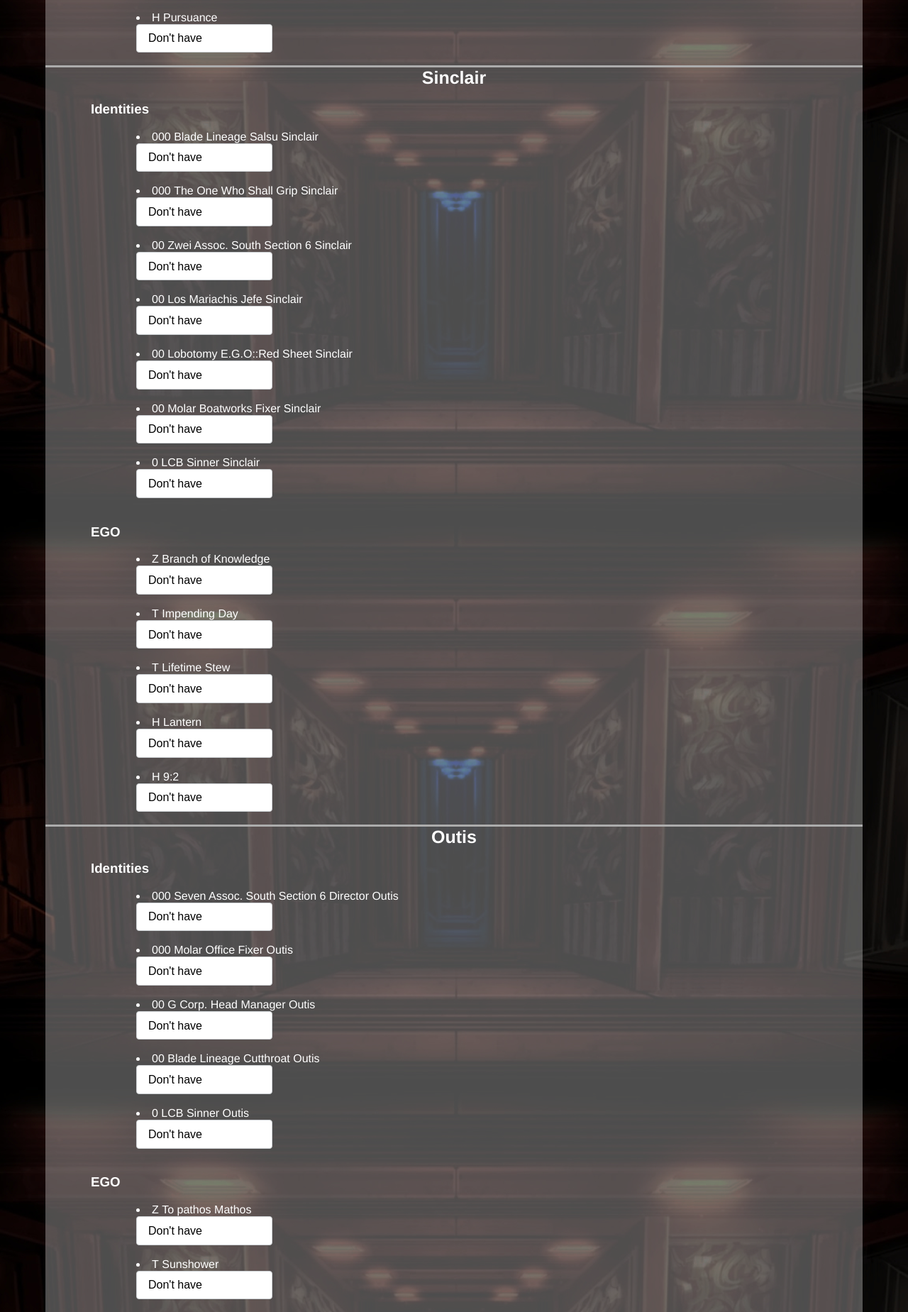
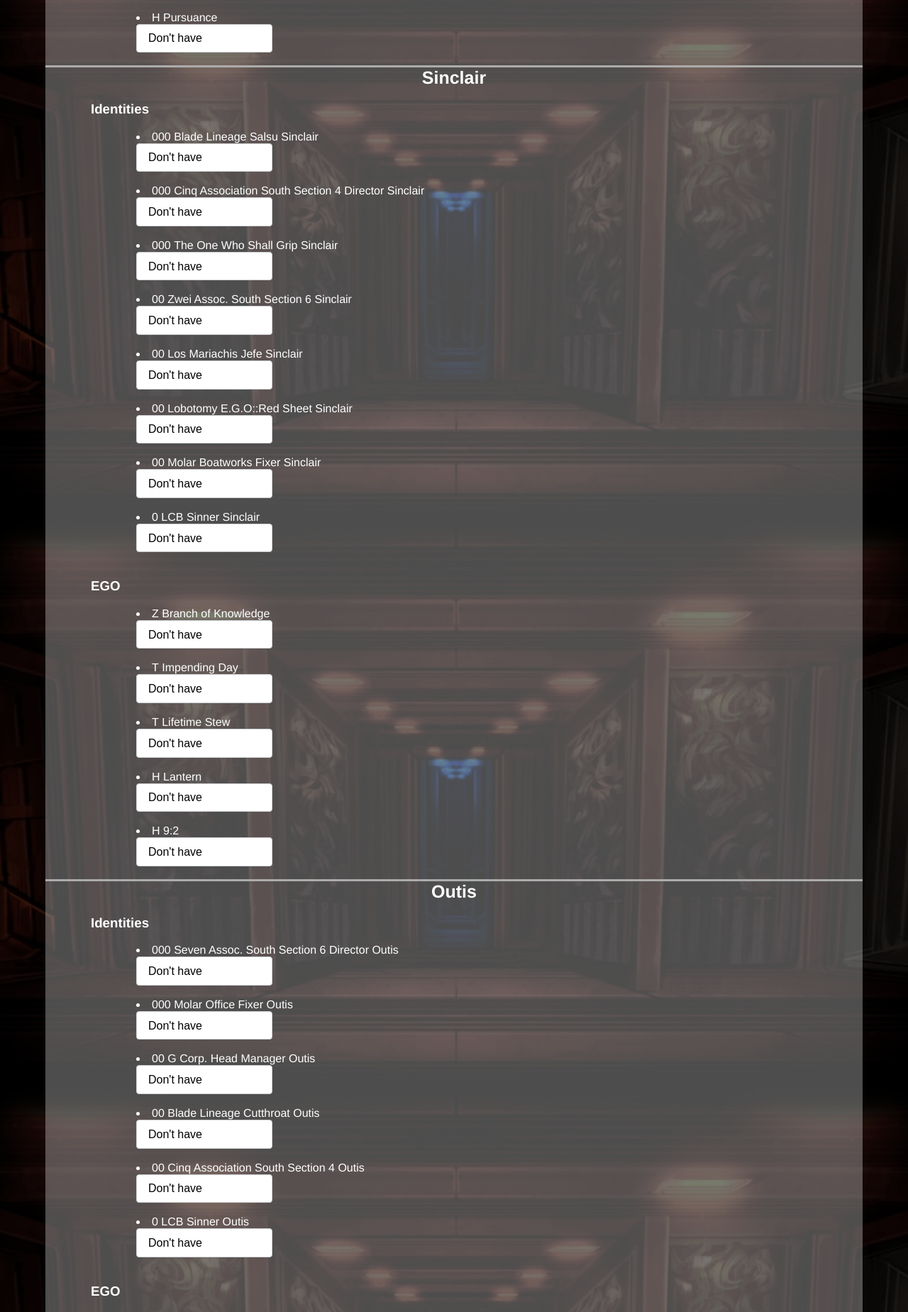
Before and after one commit to xfdxfdxfd/dantedoglcb, a Vue app: page /LCB/StatusSetting in a window 1280 px wide. Shown: the part 9748-11597 px from the top of the page at 71% size. Built offline with nearby package versions, Linux system fonts and the light colour scheme.

Commit message:
add 2 cinq ids

```diff
--- a/src/locales/en.json
+++ b/src/locales/en.json
@@ -22,6 +22,7 @@
     "Changelog30-11-2023":"Add Blind Obsession Ish EGO",
     "Changelog06-12-2023":"Add the 2 new Pequod IDs, Update the YiSang Sunshower's risk level",
     "Changelog12-12-2023":"Add Rodion's EGO Pursuance. Add the Github project link",
+    "Changelog15-12-2023":"Add 2 new cinq IDs",
 
     "Effloresced E.G.O::Spicebush YiSang":"Effloresced E.G.O::Spicebush YiSang",
     "Blade Lineage Salsu YiSang":"Blade Lineage Salsu YiSang",
@@ -94,6 +95,7 @@
     "LCB Sinner Rodion":"LCB Sinner Rodion",
 
     "Blade Lineage Salsu Sinclair":"Blade Lineage Salsu Sinclair",
+    "Cinq Association South Section 4 Director Sinclair":"Cinq Association South Section 4 Director Sinclair",
     "The One Who Shall Grip Sinclair":"The One Who Shall Grip Sinclair",
     "Zwei Assoc. South Section 6 Sinclair":"Zwei Assoc. South Section 6 Sinclair",
     "Los Mariachis Jefe Sinclair":"Los Mariachis Jefe Sinclair",
@@ -105,6 +107,7 @@
     "Molar Office Fixer Outis":"Molar Office Fixer Outis",
     "G Corp. Head Manager Outis":"G Corp. Head Manager Outis",
     "Blade Lineage Cutthroat Outis":"Blade Lineage Cutthroat Outis",
+    "Cinq Association South Section 4 Outis":"Cinq Association South Section 4 Outis",
     "LCB Sinner Outis":"LCB Sinner Outis",
 
     "G Corp. Manager Corporal Gregor":"G Corp. Manager Corporal Gregor",
--- a/src/locales/zh.json
+++ b/src/locales/zh.json
@@ -22,6 +22,7 @@
     "Changelog30-11-2023":"新增S3通行證EGO盲目瑪",
     "Changelog06-12-2023":"新增星巴箱和魁魁希，更新李箱的狐雨的危險度",
     "Changelog12-12-2023":"新增EGO執行羅，新增Github連結",
+    "Changelog15-12-2023":"新增五辛和五奧",
 
     "Effloresced E.G.O::Spicebush YiSang":"花箱",
     "Blade Lineage Salsu YiSang":"劍箱",
@@ -94,6 +95,7 @@
     "LCB Sinner Rodion":"初始羅",
 
     "Blade Lineage Salsu Sinclair":"劍辛",
+    "Cinq Association South Section 4 Director Sinclair":"五辛",
     "The One Who Shall Grip Sinclair":"N辛",
     "Zwei Assoc. South Section 6 Sinclair":"二辛",
     "Los Mariachis Jefe Sinclair":"墨西哥辛",
@@ -102,6 +104,7 @@
     "LCB Sinner Sinclair":"初始辛",
 
     "Seven Assoc. South Section 6 Director Outis":"七奧",
+    "Cinq Association South Section 4 Outis":"五奧",
     "Molar Office Fixer Outis":"臼奧",
     "G Corp. Head Manager Outis":"G奧",
     "Blade Lineage Cutthroat Outis":"劍奧",
--- a/src/views/Changelog.vue
+++ b/src/views/Changelog.vue
@@ -5,6 +5,10 @@
                 <h1 style="font-size: 40px;padding-top: 20px;color: #ffffff;">{{ $t(`Changelog`) }}</h1>
                 &nbsp;
                 <h2 style="border-bottom: 3px solid rgb(172, 172, 172);"></h2>
+                &nbsp;
+                <h3 class="box1h2text" style="text-align: left;">15-12-2023</h3>
+                <h3 class="box1h3text" style="text-align: left;color:#c2bfbf">{{ $t(`Changelog15-12-2023`) }}
+                </h3>
                 &nbsp;
                 <h3 class="box1h2text" style="text-align: left;">12-12-2023</h3>
                 <h3 class="box1h3text" style="text-align: left;color:#c2bfbf">{{ $t(`Changelog12-12-2023`) }}
--- a/src/views/StatusSetting.vue
+++ b/src/views/StatusSetting.vue
@@ -225,6 +225,7 @@ export default {
                 SinclairIDs: {
                     IDs: {
                         "Blade Lineage Salsu Sinclair": { rarity: "000", uptied: "0" },
+                        "Cinq Association South Section 4 Director Sinclair": { rarity: "000", uptied: "0" },
                         "The One Who Shall Grip Sinclair": { rarity: "000", uptied: "0" },
                         "Zwei Assoc. South Section 6 Sinclair": { rarity: "00", uptied: "0" },
                         "Los Mariachis Jefe Sinclair": { rarity: "00", uptied: "0" },
@@ -246,6 +247,7 @@ export default {
                         "Molar Office Fixer Outis": { rarity: "000", uptied: "0" },
                         "G Corp. Head Manager Outis": { rarity: "00", uptied: "0" },
                         "Blade Lineage Cutthroat Outis": { rarity: "00", uptied: "0" },
+                        "Cinq Association South Section 4 Outis": { rarity: "00", uptied: "0" },
                         "LCB Sinner Outis": { rarity: "0", uptied: "0" },
                     },
                     EGOs: {
```
